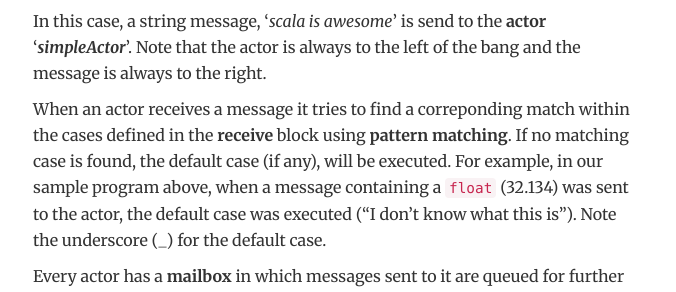
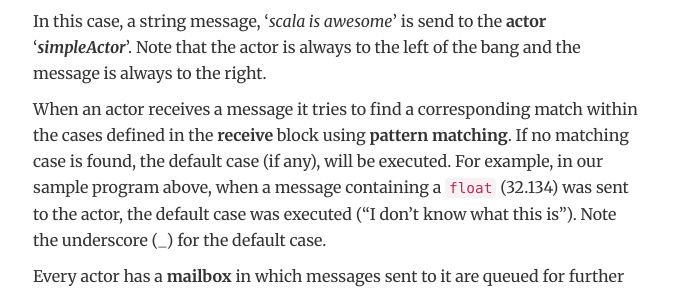
Before and after one commit to theafricanengineer/theafricanengineer.github.io, a Jekyll site: the page built from _posts/2017-05-06-the-rise-of-modern-programming-languages.md, in a window 1280 px wide and 900 px high, scrolled down 5268 px. Shown: the part 161-453 px from the top of the window, without its empty margins (301-977 px from the left). Built offline with Jekyll 4.4.1, drawn with Linux system fonts in a browser that asks for light colours; comment, search, counter and statistics services are not loaded; some of the changed text lies outside the part shown.

Commit message:
fix typos

```diff
--- a/_posts/2017-05-06-the-rise-of-modern-programming-languages.md
+++ b/_posts/2017-05-06-the-rise-of-modern-programming-languages.md
@@ -129,7 +129,7 @@ Actors communicate through passing messages to each other. To send a message to
 
 In this case, a string message, '*scala is awesome*' is send to the **actor** '***simpleActor***'. Note that the actor is always to the left of the bang and the message is always to the right.
 
-When an actor receives a message it tries to find a correponding match within the cases defined in the **receive** block using **pattern matching**. If no matching case is found, the default case (if any), will be executed. For example, in our sample program above, when a message containing a `float` (32.134) was sent to the actor, the default case was executed ("I don't know what this is"). Note the underscore (**_**) for the default case.
+When an actor receives a message it tries to find a corresponding match within the cases defined in the **receive** block using **pattern matching**. If no matching case is found, the default case (if any), will be executed. For example, in our sample program above, when a message containing a `float` (32.134) was sent to the actor, the default case was executed ("I don't know what this is"). Note the underscore (**_**) for the default case.
 
 Every actor has a **mailbox** in which  messages sent to it are queued for further action. When an actor sends a message, it does not block, and when it receives a message, it is not interrupted.
 
```
Also changed, not shown: other parts of _posts/2017-05-06-the-rise-of-modern-programming-languages.md (+1 -1 lines).
